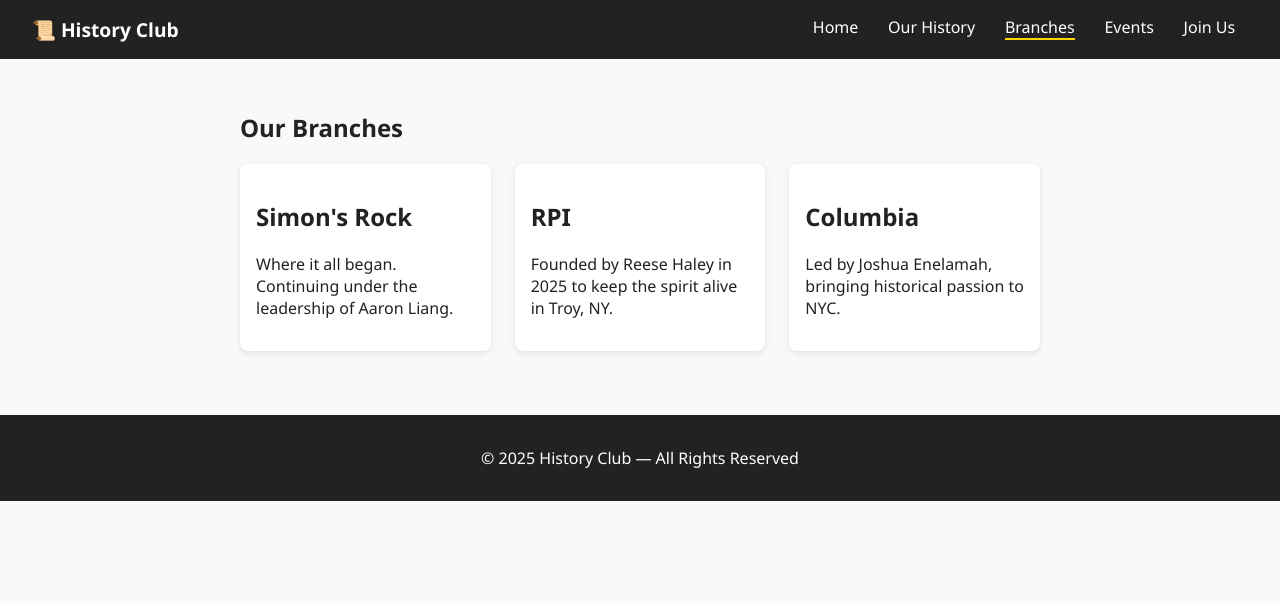
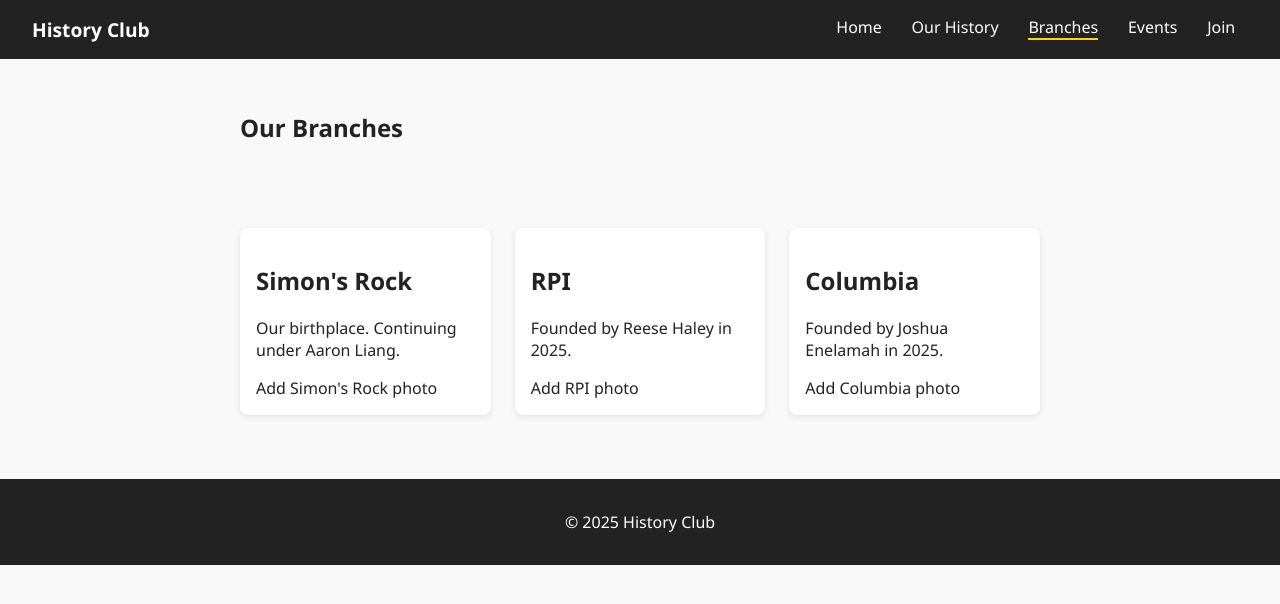
Before and after one commit to Reesehaley/History-Club, a plain HTML site: page branches.html in a window 1280 px wide. Drawn offline with Linux system fonts and the light colour scheme.

Commit message:
Update branches.html

```diff
--- a/branches.html
+++ b/branches.html
@@ -3,41 +3,45 @@
 <head>
   <meta charset="UTF-8" />
   <meta name="viewport" content="width=device-width, initial-scale=1.0"/>
-  <title>Branches - History Club</title>
+  <title>Branches</title>
   <link rel="stylesheet" href="style.css"/>
 </head>
 <body>
 <header>
-  <div class="logo">📜 History Club</div>
+  <div class="logo">History Club</div>
   <nav>
     <a href="index.html">Home</a>
     <a href="history.html">Our History</a>
     <a href="branches.html" class="active">Branches</a>
     <a href="events.html">Events</a>
-    <a href="join.html">Join Us</a>
+    <a href="join.html">Join</a>
   </nav>
 </header>
 
-<section>
+<section class="page-title">
   <h1>Our Branches</h1>
-  <div class="branch-grid">
+</section>
+
+<section class="branch-grid">
   <div class="branch">
     <h2>Simon's Rock</h2>
-      <p>Where it all began. Continuing under the leadership of Aaron Liang.</p>
+    <p>Our birthplace. Continuing under Aaron Liang.</p>
+    <div class="photo-box">Add Simon's Rock photo</div>
   </div>
   <div class="branch">
     <h2>RPI</h2>
-      <p>Founded by Reese Haley in 2025 to keep the spirit alive in Troy, NY.</p>
+    <p>Founded by Reese Haley in 2025.</p>
+    <div class="photo-box">Add RPI photo</div>
   </div>
   <div class="branch">
     <h2>Columbia</h2>
-      <p>Led by Joshua Enelamah, bringing historical passion to NYC.</p>
-    </div>
+    <p>Founded by Joshua Enelamah in 2025.</p>
+    <div class="photo-box">Add Columbia photo</div>
   </div>
 </section>
 
 <footer>
-  <p>&copy; 2025 History Club — All Rights Reserved</p>
+  <p>&copy; 2025 History Club</p>
 </footer>
 </body>
 </html>
```
Lines whose indentation alone changed are shown as unchanged.
